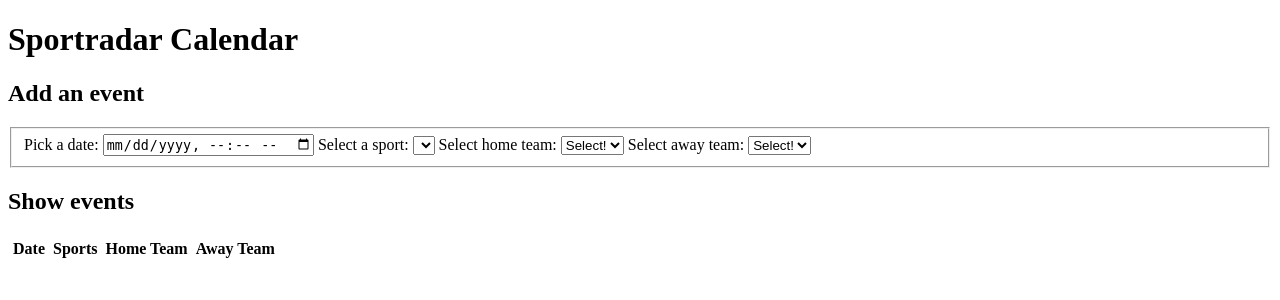
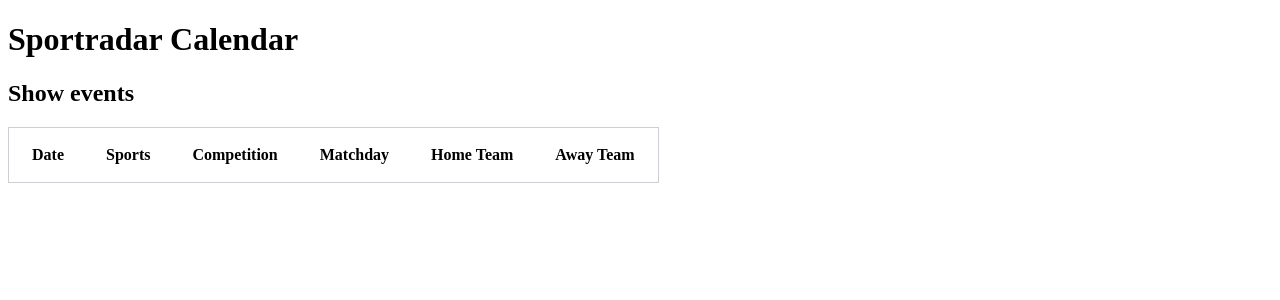
Before and after one commit to jerreeey/SportradarCodingExercise, a PHP site: page / in a window 1280 px wide. Shown: the part 26-326 px from the top of the page. Run offline with PHP 8.4, Linux system fonts and the light colour scheme; tables that the repository leaves empty or names only in its code hold one stand-in row (values such as "Sample post"); lists and menus that the app fills with data are empty.

Commit message:
Fixtures are shown

```diff
--- /dev/null
+++ b/Fixtures.class.php
@@ -0,0 +1,50 @@
+<?php
+include("config.inc.php");
+include ("db.class.php");
+
+class Fixtures
+{
+
+
+    public function showFixtures(){
+        $db=new db();
+        $fixtures= $db->getAllGames();
+            ?>
+            <tr>
+                <th>Date</th>
+
+                    <?php foreach($fixtures as $f){ echo "<td>". $f['startTime'] ."</td>";}?>
+
+            </tr>
+            <tr>
+                <th>Sports</th>
+                <?php foreach($fixtures as $f){ echo "<td>". $f['sportsName'] ."</td>";}?>
+            </tr>
+            <tr>
+                <th>Competition</th>
+                <?php foreach($fixtures as $f){ echo "<td>". $f['competitionName'] ."</td>";}?>
+            </tr>
+            <tr>
+                <th>Matchday</th>
+                <?php foreach($fixtures as $f){ echo "<td>". $f['matchdayName'] ."</td>";}?>
+            </tr>
+            <tr>
+                <th>Home Team</th>
+                <?php foreach($fixtures as $f){ echo "<td>". $f['Home'] ."</td>";}?>
+            </tr>
+            <tr>
+                <th>Away Team</th>
+                <?php foreach($fixtures as $f){ echo "<td>". $f['Guest'] ."</td>";}?>
+            </tr>
+
+            <?php
+
+        }
+
+
+
+
+
+
+
+}
--- a/db.class.php
+++ b/db.class.php
@@ -34,6 +34,27 @@ class db
         return $result;
     }
 
+    public function getAllGames(){
+
+        $stmt= $this->db->prepare("SELECT Team.teamName as Home, t2.teamName as Guest, `startTime`, `competitionName`, `matchdayName`, `sportsName` FROM `Game`  INNER JOIN `Competition` on `_competitionID`= Competition.competitionID  INNER JOIN `Team` as t2 on `_home`=t2.teamID INNER JOIN `Team` on `_away`= Team.teamID  INNER JOIN Matchday ON Matchday.matchdayID=`_matchdayID` INNER JOIN Sports on Competition._sportsID=Sports.sportsID");
+        $stmt ->execute();
+        $result = $stmt->fetchAll(PDO::FETCH_ASSOC);
+
+        return $result;
+
+
+    }
+    public function getGamesFiltered($sports){
+
+        $stmt= $this->db->prepare("SELECT Team.teamName as Home, t2.teamName as Guest, `startTime`, `competitionName`, `matchdayName`, `sportsName` FROM `Game`  INNER JOIN `Competition` on `_competitionID`= Competition.competitionID  INNER JOIN `Team` as t2 on `_home`=t2.teamID INNER JOIN `Team` on `_away`= Team.teamID  INNER JOIN Matchday ON Matchday.matchdayID=`_matchdayID` INNER JOIN Sports on Competition._sportsID=Sports.sportsID WHERE `sportsName`= :sports ");
+        $stmt->bindValue(":sports", $sports);
+        $stmt ->execute();
+        $result = $stmt->fetchAll(PDO::FETCH_ASSOC);
+        return $result;
+
+
+    }
+
 
 
 }
--- a/index.php
+++ b/index.php
@@ -1,15 +1,15 @@
 <?php
 include("config.inc.php");
-include("db.class.php");
+include("Fixtures.class.php");
 
-$db= new db();
+$fixtures= new Fixtures();
 
 ?>
 
 <!DOCTYPE html>
 <html lang="en">
     <head>
-        <meta charset="UTF-8">
+        <meta http-equiv="content-type" content="text/html; charset=utf-8
         <meta http-equiv="X-UA-Compatible" content="IE=edge">
         <meta name="viewport" content="width=device-width, initial-scale=1.0">
         <link href="style.css" rel="stylesheet">
@@ -23,7 +23,7 @@ $db= new db();
         </nav>
         <main>
             <h1>Sportradar Calendar</h1>
-            <h2>Add an event</h2>
+          <!-- <h2>Add an event</h2>
             <fieldset>
                 <legend style="display: none">Add an event</legend>
                 <form>
@@ -33,47 +33,28 @@ $db= new db();
                     </label>
                     <label>Select a sport:
                         <select>
-                            <!---Todo Function to select sport-->
+                            Todo Function to select sport
                             <option selected disabled value="0"></option>
                         </select>
                     </label>
                     <label>Select home team:
                         <select>
-                            <!---Todo Function to select team-->
+                            Todo Function to select team
                             <option selected disabled value="0">Select!</option>
                         </select>
                     </label>
                     <label>Select away team:
                         <select>
-                            <!---Todo Function to select sport-->
+                            Todo Function to select sport
                             <option selected disabled value="0">Select!</option>
                         </select>
                     </label>
                 </form>
-            </fieldset>
+            </fieldset> -->
             <h2>Show events</h2>
             <table>
-               <!---Todo Function to display games-->
-                <tr>
-                    <th>Date</th>
-                    <td>
-
-                    </td>
-                </tr>
-                <tr>
-                    <th>Sports</th>
-                    <td></td>
-                </tr>
-                <tr>
-                    <th>Home Team</th>
-                    <td></td>
-                </tr>
-                <tr>
-                    <th>Away Team</th>
-                    <td></td>
-                </tr>
+               <?php $fixtures->showFixtures(); ?>
             </table>
         </main>
-
     </body>
 </html>
--- a/style.css
+++ b/style.css
@@ -1,9 +1,19 @@
 table {
-    display: table;
+    border-collapse: separate;
+    border-spacing: 4px;
+}
+table,
+td {
+    border: 1px solid #cecfd5;
 }
 table tr {
     display: table-cell;
 }
 table tr td {
     display: block;
+
 }
+th,
+td {
+    padding: 10px 15px;
+}
```
